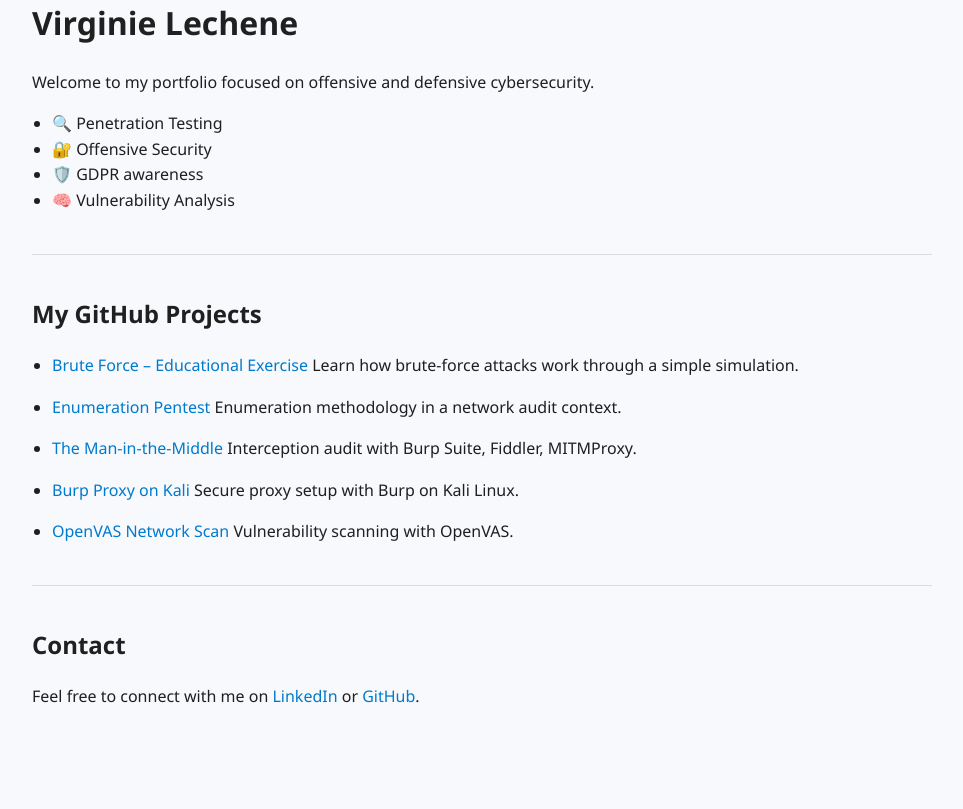
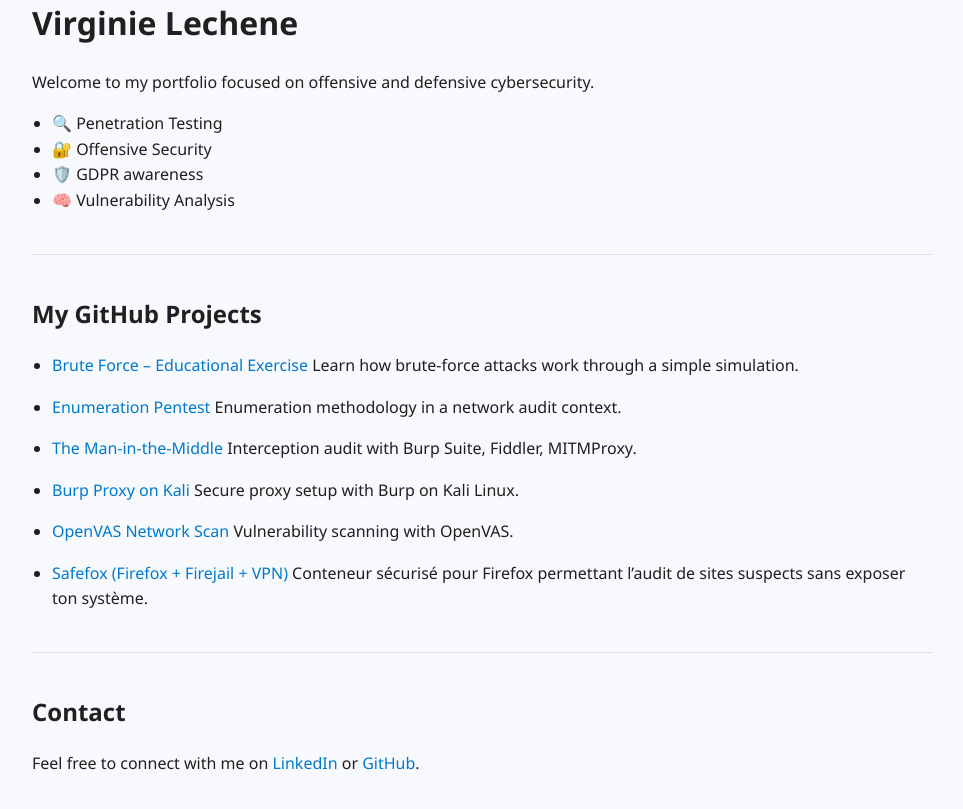
Before and after one commit to virg736/virg736.github.io, a Jekyll site: the page built from index.md, in a window 1280 px wide and 900 px high, scrolled down 706 px, cut to the strip 87-896 px from the top of the window. Shown: the whole strip, without its empty margins (158-1121 px from the left). Built offline with Jekyll 4.4.1, drawn with Linux system fonts in a browser that asks for light colours; before the commit the page ends 1539 px from its top, so only the background shows below that.

Commit message:
Update index.md

```diff
--- a/index.md
+++ b/index.md
@@ -35,6 +35,9 @@ Secure proxy setup with Burp on Kali Linux.
 - [OpenVAS Network Scan](https://github.com/virg736/Openvas)
 Vulnerability scanning with OpenVAS.
 
+-  [Safefox (Firefox + Firejail + VPN)](https://github.com/virg736/safefox-vpn-firejail)
+Conteneur sécurisé pour Firefox permettant l’audit de sites suspects sans exposer ton système.
+
 
 
 ---
```
